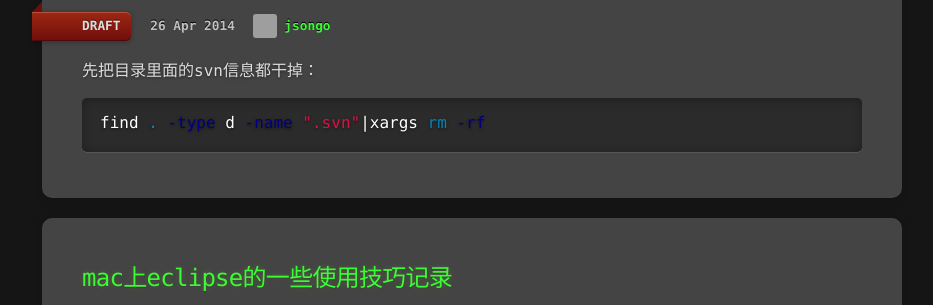
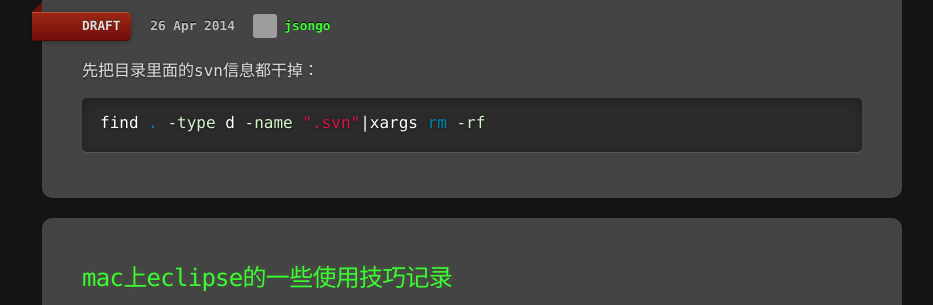
Before and after one commit to jsongo/jsongo.github.io, a Jekyll site: the page built from post/draft/index.html, in a window 1280 px wide. Shown: the part 1769-2074 px from the top of the page, without its empty margins (18-951 px from the left). Built offline with Jekyll 4.4.1, drawn with Linux system fonts in a browser that asks for light colours; comment, search, counter and statistics services are not loaded; grey boxes are pictures that could not be loaded.

Commit message:
Update _syntax-highlighting.scss

```diff
--- a/_sass/_syntax-highlighting.scss
+++ b/_sass/_syntax-highlighting.scss
@@ -38,7 +38,7 @@
     .ne    { color: #900; font-weight: bold } // Name.Exception
     .nf    { color: #900; font-weight: bold } // Name.Function
     .nn    { color: #555 } // Name.Namespace
-    .nt    { color: #000080 } // Name.Tag
+    .nt    { color: #d3f5ca } // Name.Tag
     .nv    { color: #008080 } // Name.Variable
     .ow    { font-weight: bold } // Operator.Word
     .w     { color: #bbb } // Text.Whitespace
```
